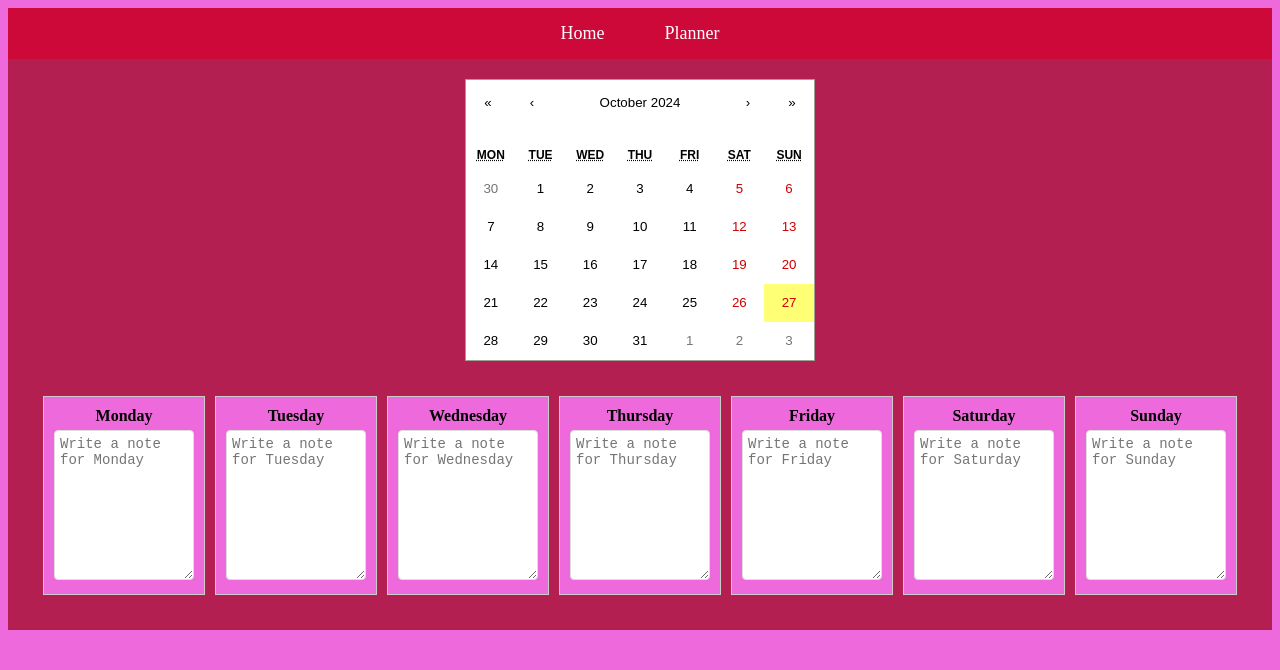
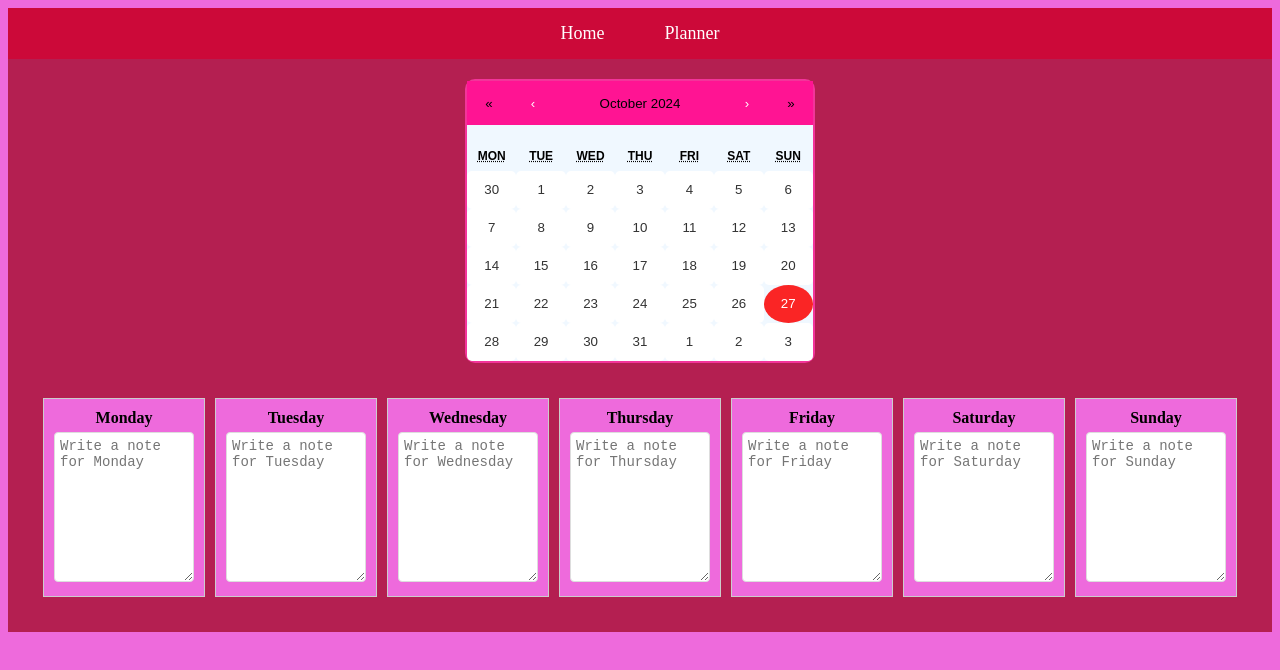
Before and after one commit to TwiceG/calendarling, a React (Vite) app in the folder frontend/: page /week-planner in a window 1280 px wide. Shown: the top 670 px of the page. Built offline with nearby package versions, Linux system fonts and the light colour scheme.

Commit message:
add custom calendar colors and adjusted some other color

```diff
--- a/frontend/src/routes/WeeklyPlanner.jsx
+++ b/frontend/src/routes/WeeklyPlanner.jsx
@@ -2,6 +2,7 @@ import React, { useState } from 'react';
 import Calendar from 'react-calendar';
 import WeekdaysColumn from '../components/Weekdays';
 import '../style/WeeklyPlanner.css';
+import '../style/CustomCalendar.css';
 
 const WeeklyPlanner = () => {
     const [weekDates, setWeekDates] = useState([]);
@@ -27,7 +28,8 @@ const WeeklyPlanner = () => {
     return (
         <div className="weekly-planner">
             <div className="calendar-container">
-                <Calendar locale="en-GB" onClickDay={handleDateClick} />
+                <Calendar
+                    locale="en-GB" onClickDay={handleDateClick} />
             </div>
             <WeekdaysColumn weekDates={weekDates} />
         </div>
--- /dev/null
+++ b/frontend/src/style/CustomCalendar.css
@@ -0,0 +1,46 @@
+/* Custom styles for react-calendar */
+
+/* Main calendar container */
+.react-calendar {
+    background-color: #f0f8ff; /* Change the calendar background color */
+    border: 2px solid #f3349a; /* Change the border color */
+    border-radius: 10px; /* Rounded corners */
+}
+
+/* Individual day tiles */
+.react-calendar__tile {
+    background-color: #fff; /* Change the tile background color */
+    color: #333; /* Change the text color */
+    border-radius: 5px; /* Rounded corners for tiles */
+    transition: background-color 0.3s ease; /* Smooth background transition */
+}
+
+/* Highlighted tile */
+.react-calendar__tile--active {
+    background-color: #f3349a; /* Change background color for the active tile */
+    color: white; /* Change text color for visibility */
+}
+
+/* Current day */
+.react-calendar__tile--now {
+    background-color: #fa2525; /* Change this to your desired color */
+    color: white; /* Change text color for visibility */
+    border-radius: 50%; /* Optional: make it circular */
+}
+
+/* Hover effect */
+.react-calendar__tile:hover {
+    background-color: #e66060; /* Change color on hover */
+}
+
+/* Navigation buttons */
+.react-calendar__navigation {
+    background-color: #ff1493; /* Change navigation bar color */
+    color: white; /* Change the color of navigation buttons */
+}
+
+/* Navigation button styles */
+.react-calendar__navigation__prev-button,
+.react-calendar__navigation__next-button {
+    color: white; /* Change the color of navigation buttons */
+}
--- a/frontend/src/style/NavBar.css
+++ b/frontend/src/style/NavBar.css
@@ -1,10 +1,9 @@
-
 .navbar {
     display: flex;
     justify-content: space-around; /* Spread out items across the bar */
-    align-items: center; /* Vertically align items */
+    align-items: center;
     background-color: rgb(204, 9, 57);
-    padding: 15px 20px; /* Add some padding */
+    padding: 15px 20px;
 }
 
 .nav-list {
@@ -32,7 +31,7 @@
 }
 
 .nav-link:hover {
-    background-color:  #e66060;
+    background-color:   rgb(238, 106, 220);
     text-decoration: none;
     color: #f4f4f4;
 }
--- a/frontend/src/style/Weekdays.css
+++ b/frontend/src/style/Weekdays.css
@@ -11,7 +11,6 @@
     padding: 10px;
     margin: 5px;
     border: 1px solid #ccc;
-
     background-color: rgb(238, 106, 220);
 
 }
```
Also changed, not shown: frontend/src/style/App.css (line endings or trailing spaces), frontend/src/style/WeeklyPlanner.css (line endings or trailing spaces). Lines whose indentation alone changed are shown as unchanged.
